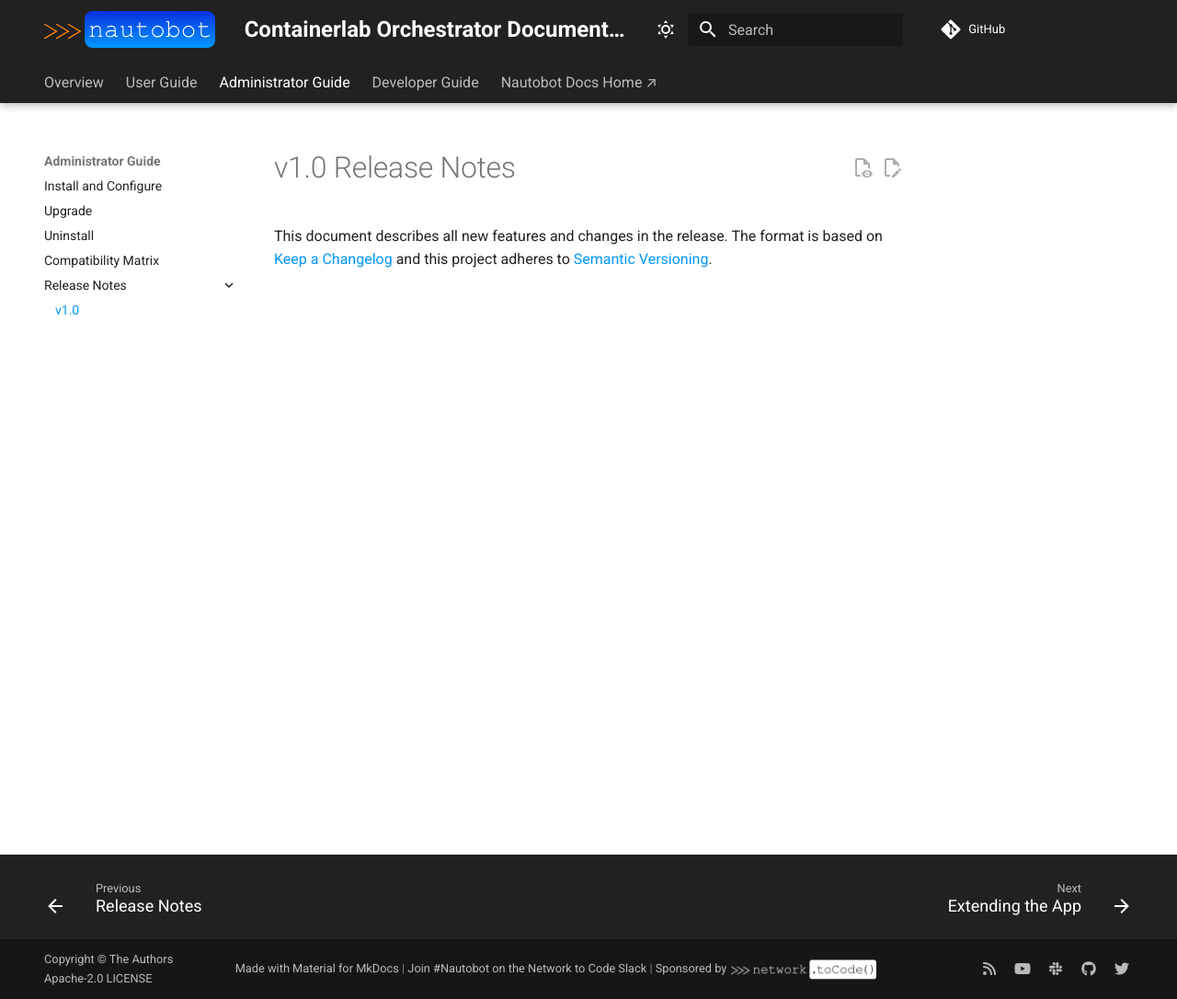
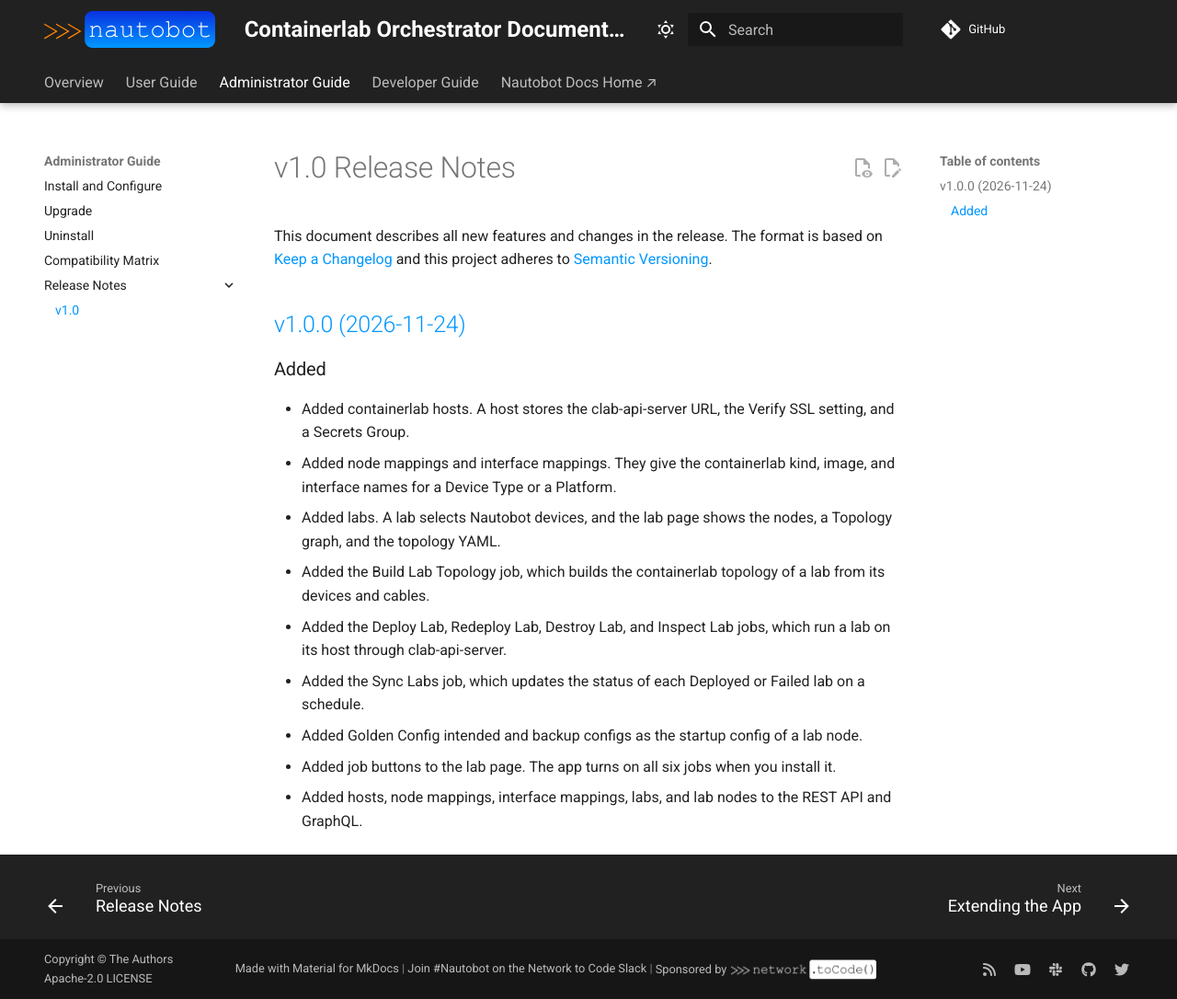
Before and after one commit to jtdub/nautobot-app-containerlab-orchestrator, an MkDocs documentation site: the page built from docs/admin/release_notes/version_1.0.md, in a window 1280 px wide and 1086 px high. Shown: the whole window at 92% size. Built offline with MkDocs 1.6.1 and Material for MkDocs 9.7.7, drawn with Linux system fonts in a browser that asks for light colours; comment, search, counter and statistics services are not loaded.

Commit message:
prepare release v1.0.0

```diff
--- a/docs/admin/release_notes/version_1.0.md
+++ b/docs/admin/release_notes/version_1.0.md
@@ -3,3 +3,17 @@
 This document describes all new features and changes in the release. The format is based on [Keep a Changelog](https://keepachangelog.com/en/1.0.0/) and this project adheres to [Semantic Versioning](https://semver.org/spec/v2.0.0.html).
 
 <!-- towncrier release notes start -->
+
+## [v1.0.0 (2026-11-24)](https://github.com/jtdub/nautobot-app-containerlab-orchestrator/releases/tag/v1.0.0)
+
+### Added
+
+- Added containerlab hosts. A host stores the clab-api-server URL, the Verify SSL setting, and a Secrets Group.
+- Added node mappings and interface mappings. They give the containerlab kind, image, and interface names for a Device Type or a Platform.
+- Added labs. A lab selects Nautobot devices, and the lab page shows the nodes, a Topology graph, and the topology YAML.
+- Added the Build Lab Topology job, which builds the containerlab topology of a lab from its devices and cables.
+- Added the Deploy Lab, Redeploy Lab, Destroy Lab, and Inspect Lab jobs, which run a lab on its host through clab-api-server.
+- Added the Sync Labs job, which updates the status of each Deployed or Failed lab on a schedule.
+- Added Golden Config intended and backup configs as the startup config of a lab node.
+- Added job buttons to the lab page. The app turns on all six jobs when you install it.
+- Added hosts, node mappings, interface mappings, labs, and lab nodes to the REST API and GraphQL.
--- a/pyproject.toml
+++ b/pyproject.toml
@@ -1,6 +1,6 @@
 [tool.poetry]
 name = "containerlab-orchestrator"
-version = "1.0.0a0"
+version = "1.0.0"
 description = "Containerlab Orchestrator"
 authors = ["James Williams <james.williams@jtdub.com>"]
 license = "Apache-2.0"
@@ -168,7 +168,7 @@ build-backend = "poetry.core.masonry.api"
 [tool.towncrier]
 package = "containerlab_orchestrator"
 directory = "changes"
-filename = "docs/admin/release_notes/version_X.Y.md"
+filename = "docs/admin/release_notes/version_1.0.md"
 template = "development/towncrier_template.j2"
 start_string = "<!-- towncrier release notes start -->"
 issue_format = "[#{issue}](https://github.com/jtdub/nautobot-app-containerlab-orchestrator/issues/{issue})"
```
Also changed, not shown: 2 other files.
